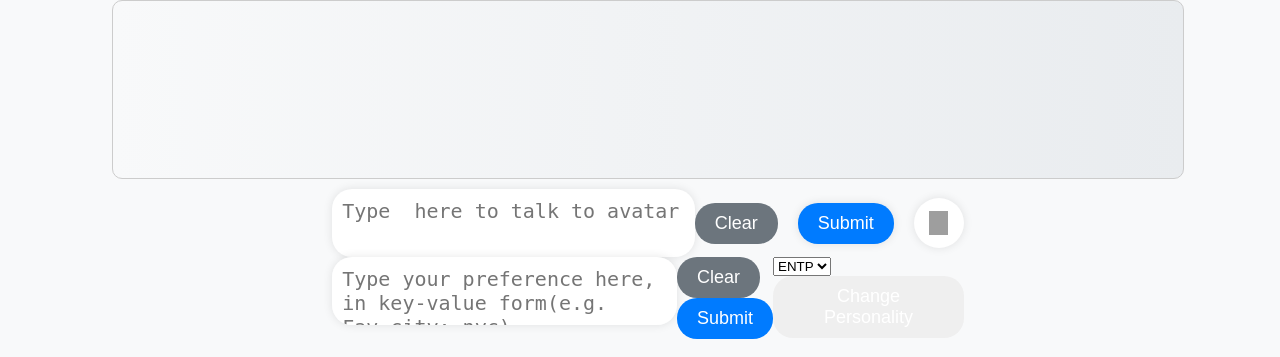
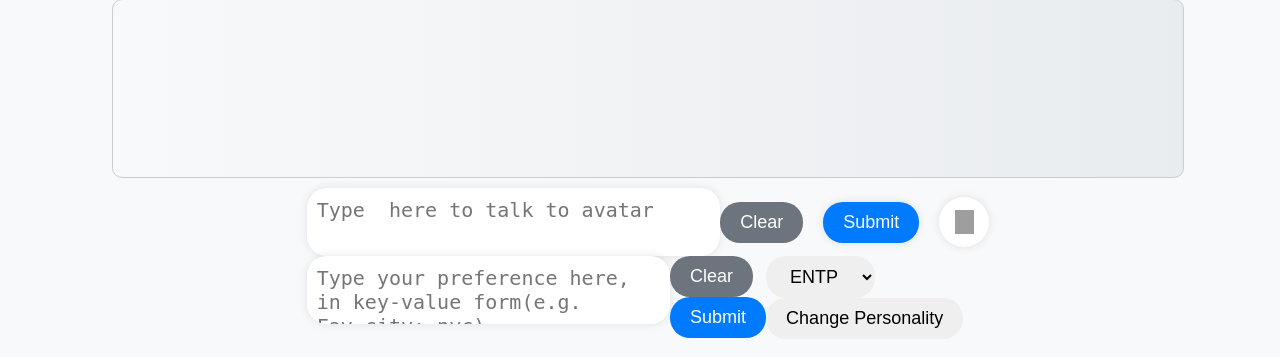
Before and after one commit to commonality2u/AI-GF-DB, a Flask app: template templates/index.html in a window 1280 px wide. Shown: the part 459-816 px from the top of the page. Run offline with Flask 3, Linux system fonts and the light colour scheme; the template is opened without the code that fills it, so the values that code supplies are empty; parts of the project's set-up code (start-up, migrations or seed data) failed here and were passed over; grey boxes are pictures that could not be loaded.

Commit message:
Update index.html

```diff
--- a/templates/index.html
+++ b/templates/index.html
@@ -436,30 +436,30 @@
                     <button id="submit-preference-button" class="button">Submit</button>
                 </div>
                 <div class="pereference_buttons"
-                    style="display: flex; flex-direction: column; align-items: center; gap: 10px;">
+                    style="color:black;display: flex; flex-direction: column; align-items: center; gap: 10px;">
                     <form id="personality-form">
-                        <select id="personality-select">
-                            <option value="ENTP">ENTP</option>
-                            <option value="ESTJ">ESTJ</option>
-                            <option value="ESFJ">ESFJ</option>
-                            <option value="ENFP">ENFP</option>
-                            <option value="ESTP">ESTP</option>
-                            <option value="ESFP">ESFP</option>
-                            <option value="ENTJ">ENTJ</option>
-                            <option value="ENFJ">ENFJ</option>
-                            <option value="INFP">INFP</option>
-                            <option value="INFJ">INFJ</option>
-                            <option value="INTP">INTP</option>
-                            <option value="INTJ">INTJ</option>
-                            <option value="ISFP">ISFP</option>
-                            <option value="ISFJ">ISFJ</option>
-                            <option value="ISTP">ISTP</option>
-                            <option value="ISTJ">ISTJ</option>
+                        <select style="color:black" id="personality-select" class="button">
+                            <option style="color:black" value="ENTP">ENTP</option>
+                            <option style="color:black" value="ESTJ">ESTJ</option>
+                            <option style="color:black" value="ESFJ">ESFJ</option>
+                            <option style="color:black" value="ENFP">ENFP</option>
+                            <option style="color:black" value="ESTP">ESTP</option>
+                            <option style="color:black" value="ESFP">ESFP</option>
+                            <option style="color:black" value="ENTJ">ENTJ</option>
+                            <option style="color:black" value="ENFJ">ENFJ</option>
+                            <option style="color:black" value="INFP">INFP</option>
+                            <option style="color:black" value="INFJ">INFJ</option>
+                            <option style="color:black" value="INTP">INTP</option>
+                            <option style="color:black" value="INTJ">INTJ</option>
+                            <option style="color:black" value="ISFP">ISFP</option>
+                            <option style="color:black" value="ISFJ">ISFJ</option>
+                            <option style="color:black" value="ISTP">ISTP</option>
+                            <option style="color:black" value="ISTJ">ISTJ</option>
                         </select>
-                        <button class="button" type="submit">Change Personality</button>
+                        <button style="color:black" class="button" type="submit">Change Personality</button>
                     </form>
+
                 </div>
-
             </div>
 
         </div>
```
